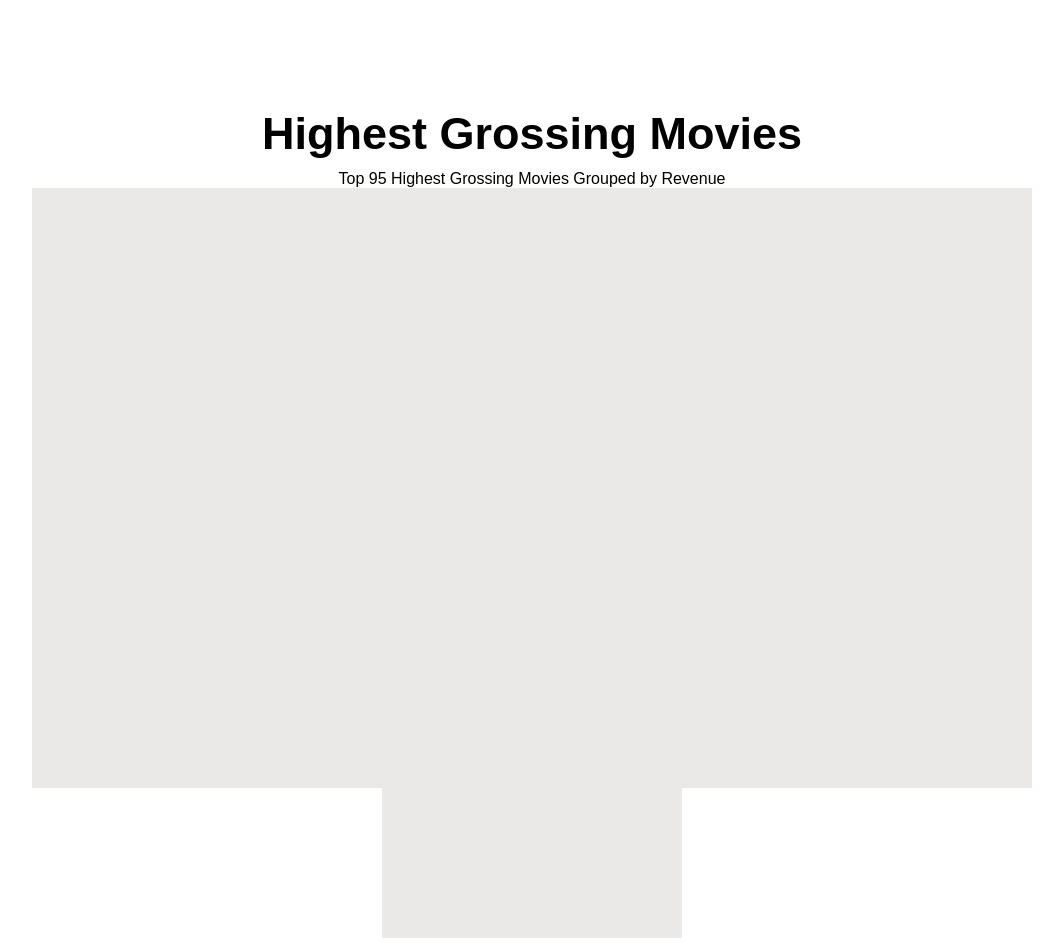
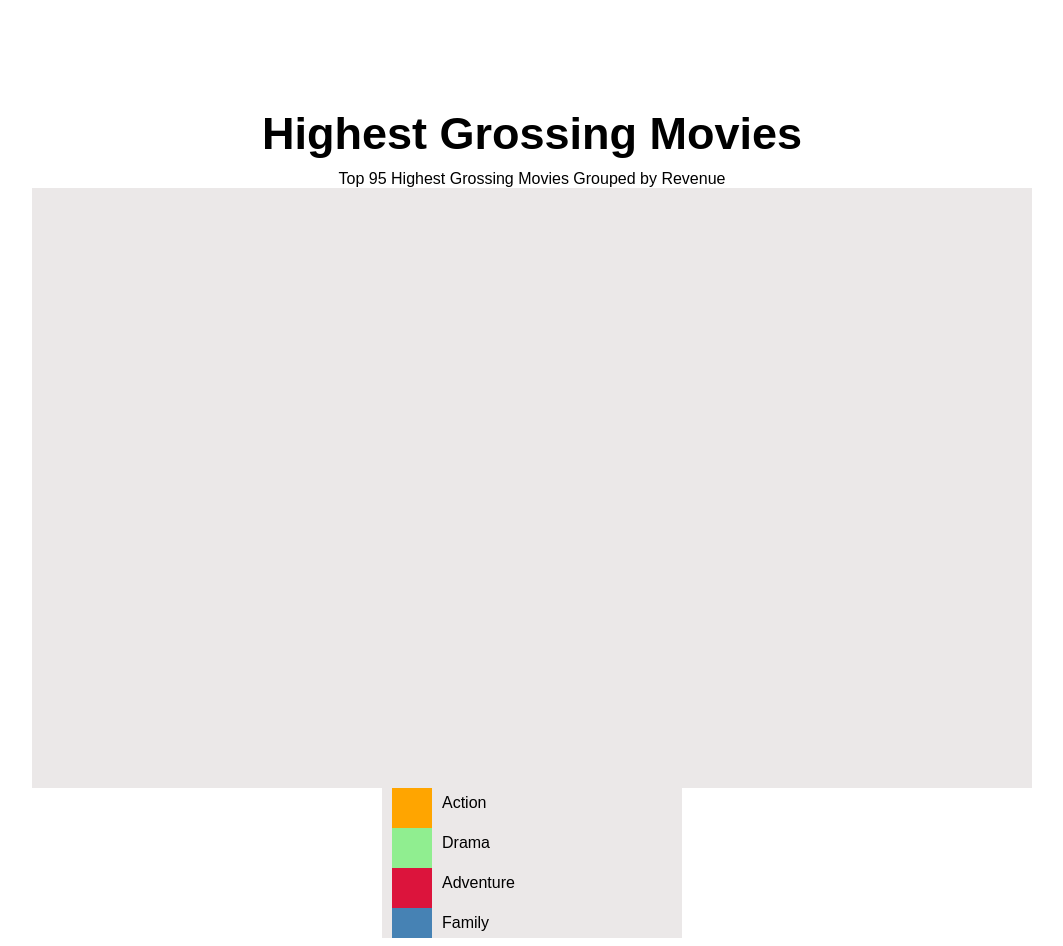
Before and after one commit to jeremiey/fcc-treemap-diagram, a plain HTML site: page index.html in a window 1280 px wide. Shown: the whole page, without its empty margins (108-1171 px from the left). Drawn offline with nearby package versions, Linux system fonts and the light colour scheme; no server answers.

Commit message:
completed user story 9 <rect> elements uses at least 2 fill colors

```diff
--- a/index.html
+++ b/index.html
@@ -20,9 +20,34 @@
 
   </svg>
   <svg id="legend">
-    <rect class="legend-item">
-
-    </rect>
+    <g>
+      <rect class="legend-item" x="10" y="0" width="40" height="40" fill="orange"></rect>
+      <text x="60" y="20" fill="black">Action</text>
+    </g>
+    <g>
+      <rect class="legend-item" x="10" y="40" width="40" height="40" fill="lightgreen"></rect>
+      <text x="60" y="60" fill="black">Drama</text>
+    </g>
+    <g>
+      <rect class="legend-item" x="10" y="80" width="40" height="40" fill="crimson"></rect>
+      <text x="60" y="100" fill="black">Adventure</text>
+    </g>
+    <g>
+      <rect class="legend-item" x="10" y="120" width="40" height="40" fill="steelblue"></rect>
+      <text x="60" y="140" fill="black">Family</text>
+    </g>
+    <g>
+      <rect class="legend-item" x="10" y="160" width="40" height="40" fill="pink"></rect>
+      <text x="60" y="180" fill="black">Animation</text>
+    </g>
+    <g>
+      <rect class="legend-item" x="10" y="200" width="40" height="40" fill="khaki"></rect>
+      <text x="60" y="220" fill="black">Comedy</text>
+    </g>
+    <g>
+      <rect class="legend-item" x="10" y="240" width="40" height="40" fill="tan"></rect>
+      <text x="60" y="260" fill="black">Biography</text>
+    </g>
   </svg>
 </body>
 <script defer src='script.js'></script>
```
